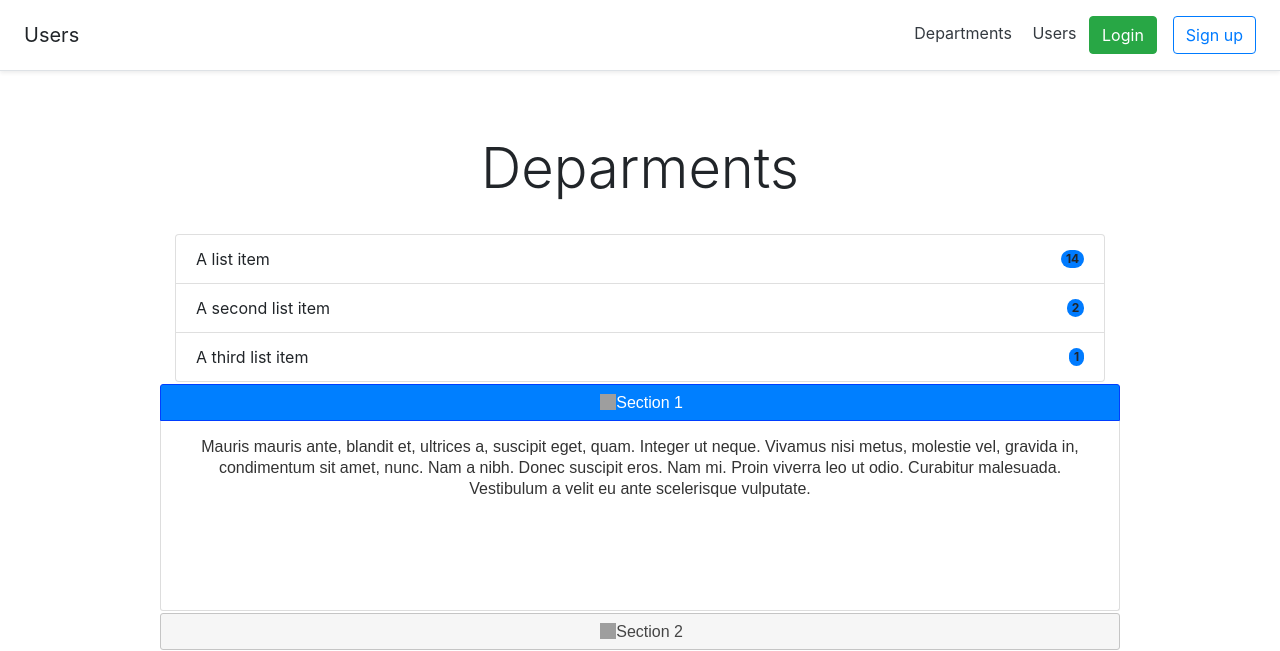
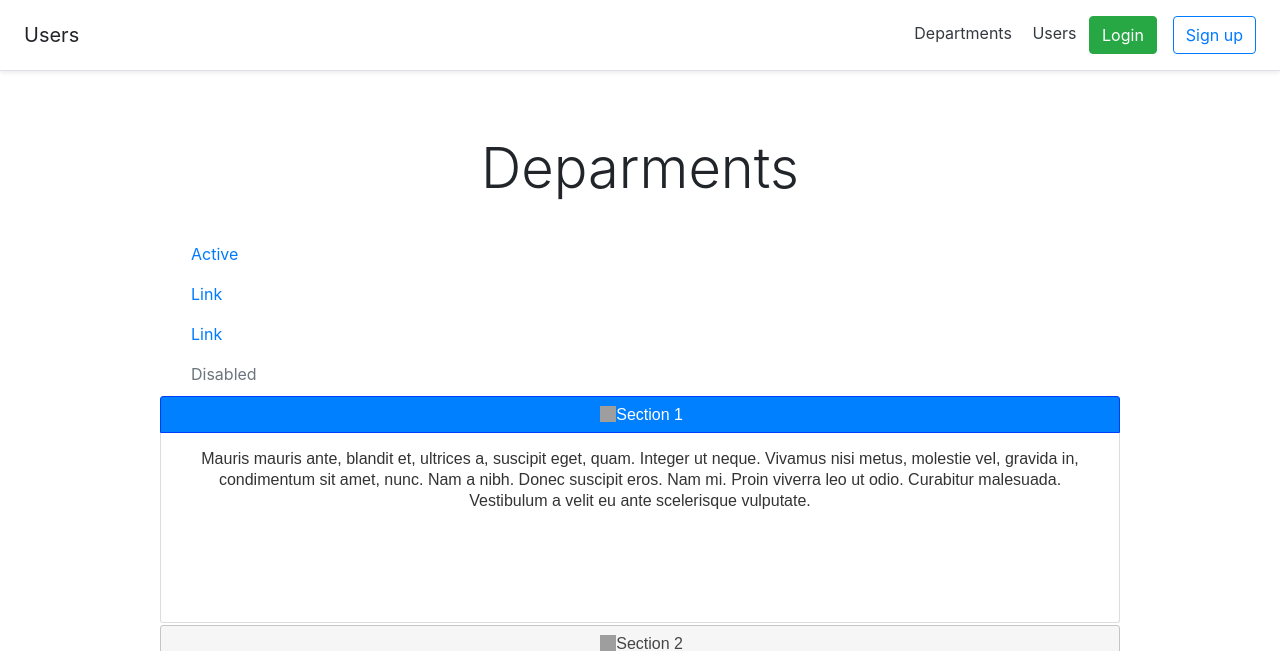
Before and after one commit to Abdualiym/users.itc, a PHP site: page / in a window 1280 px wide. Shown: the top 651 px of the page. Run offline with PHP 8.4, Linux system fonts and the light colour scheme; grey boxes are pictures that could not be loaded.

Commit message:
list added

```diff
--- a/content.php
+++ b/content.php
@@ -4,21 +4,12 @@
 
 <div class="container">
 
-    <ul class="list-group">
-        <li class="list-group-item d-flex justify-content-between align-items-center">
-            A list item
-            <span class="badge bg-primary rounded-pill">14</span>
-        </li>
-        <li class="list-group-item d-flex justify-content-between align-items-center">
-            A second list item
-            <span class="badge bg-primary rounded-pill">2</span>
-        </li>
-        <li class="list-group-item d-flex justify-content-between align-items-center">
-            A third list item
-            <span class="badge bg-primary rounded-pill">1</span>
-        </li>
-    </ul>
-
+    <nav class="nav flex-column">
+        <a class="nav-link active" aria-current="page" href="#">Active</a>
+        <a class="nav-link" href="#">Link</a>
+        <a class="nav-link" href="#">Link</a>
+        <a class="nav-link disabled">Disabled</a>
+    </nav>
 
 
     <div class="card-deck mb-3 text-center">
--- a/db_connect.php
+++ b/db_connect.php
@@ -1,13 +1,18 @@
 <?php
 $username = "root";
-$password = "";
+if (ENV === "DOCKER") {
+    $password = "";
+    $host = "db";
+} else {
+    $password = "root";
+    $host = "localhost";
+}
 
 try {
-    $conn = new PDO("mysql:host=localhost;dbname=itc;charset=utf8mb4;port=3306", $username);
+    $conn = new PDO("mysql:host=$host;dbname=itc", $username, $password);
     $conn->setAttribute(PDO::ATTR_ERRMODE, PDO::ERRMODE_EXCEPTION);
-    echo "Connected successfully";
 } catch (Exception $e) {
-    echo "Connection failed: " . $e->getMessage();
+    echo "Connection failed: " . $e->getMessage() . $e->getTraceAsString();
 }
 
 ?>
--- a/docker-compose.yml
+++ b/docker-compose.yml
@@ -36,7 +36,7 @@ services:
     image: mysql:5.7
     restart: unless-stopped
     ports:
-      - 3306:3306
+      - 33061:3306
     volumes:
       - ./docker/storage/mysql:/var/lib/mysql
     environment:
--- a/index.php
+++ b/index.php
@@ -1,4 +1,9 @@
-<?php // include "db_connect.php"; ?>
+<?php
+define("ENV", "DOCKER");
+//define("ENV", "OSPANEL");
+
+?>
+<?php include "db_connect.php"; ?>
 
 
     <!doctype html>
```
